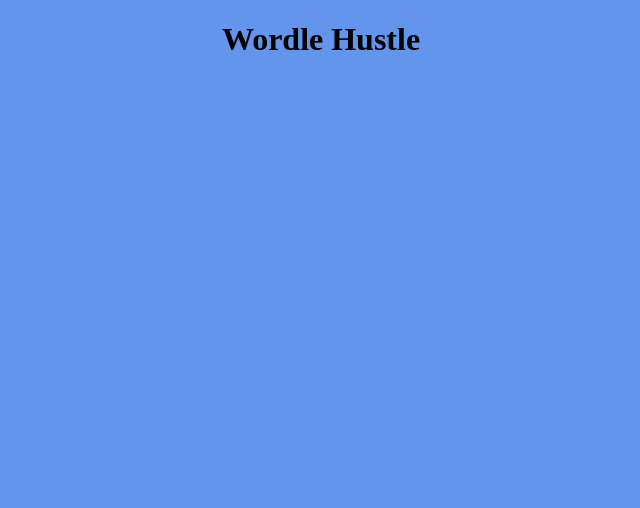
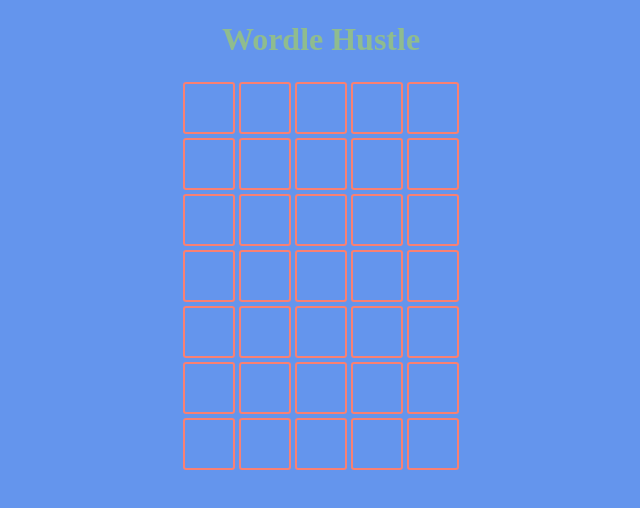
Before and after one commit to KenjaminButton/WordleHustle, a plain HTML site: page index.html in a window 1280 px wide. Shown: the whole page, without its empty margins (319-959 px from the left). Drawn offline with nearby package versions, Linux system fonts and the light colour scheme.

Commit message:
Game board rendered with CSS

```diff
--- a/css/style.css
+++ b/css/style.css
@@ -4,4 +4,33 @@
 
 h1 {
   text-align: center;
+  color: darkseagreen;
 }
+
+#game-board {
+  display: flex;
+  align-items: center;
+  flex-direction: column;
+}
+
+.letter-box {
+  border: 2px solid salmon;
+  border-radius: 3px;
+  margin: 2px;
+  font-size: 2.5rem;
+  font-weight: 700;
+  height: 3rem;
+  width: 3rem;
+  display: flex;
+  justify-content: center;
+  align-items: center;
+  text-transform: uppercase;
+}
+
+.filled-box {
+  border: 2px solid black;
+}
+
+.letter-row {
+  display: flex;
+}
```
